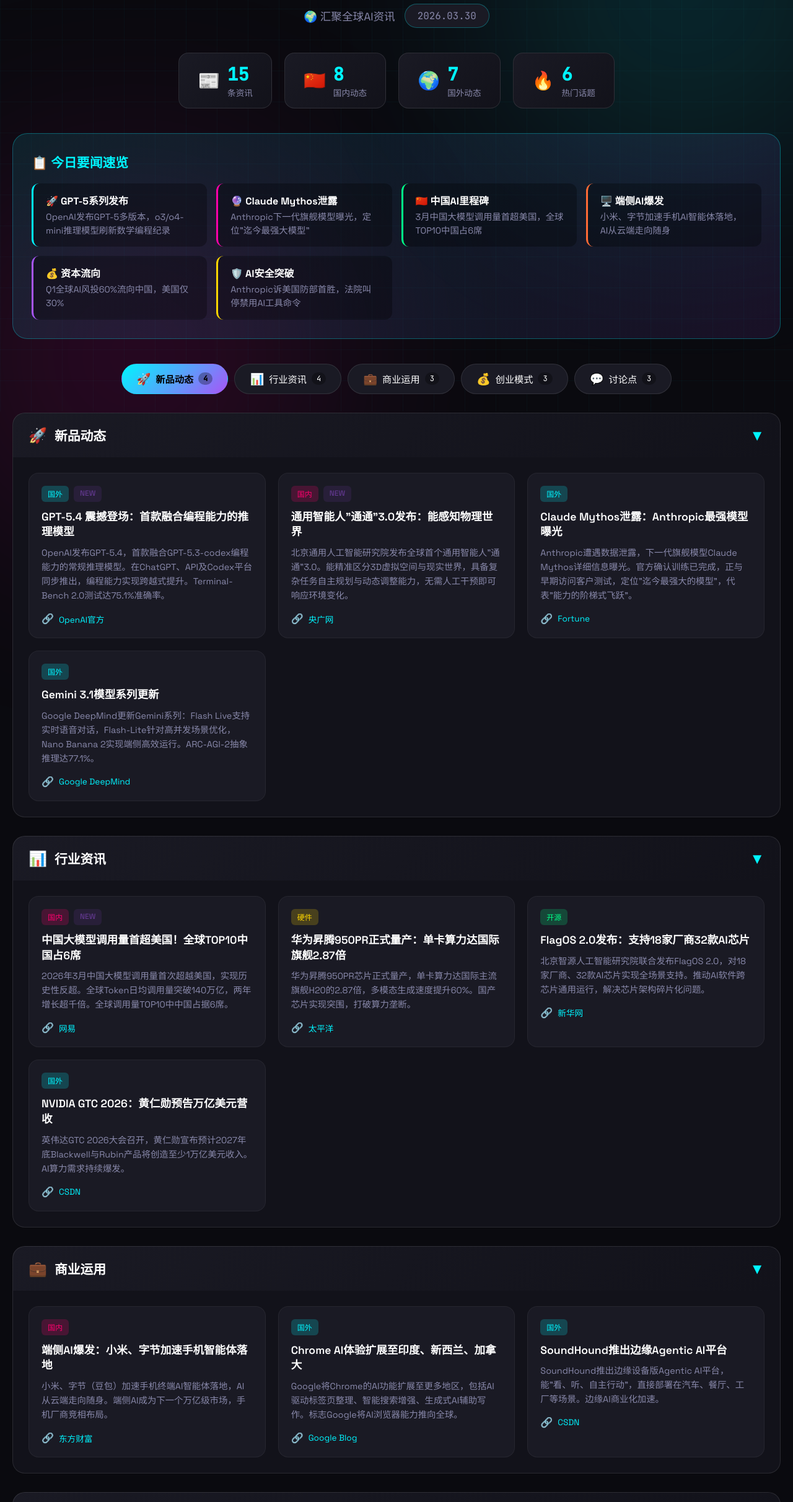
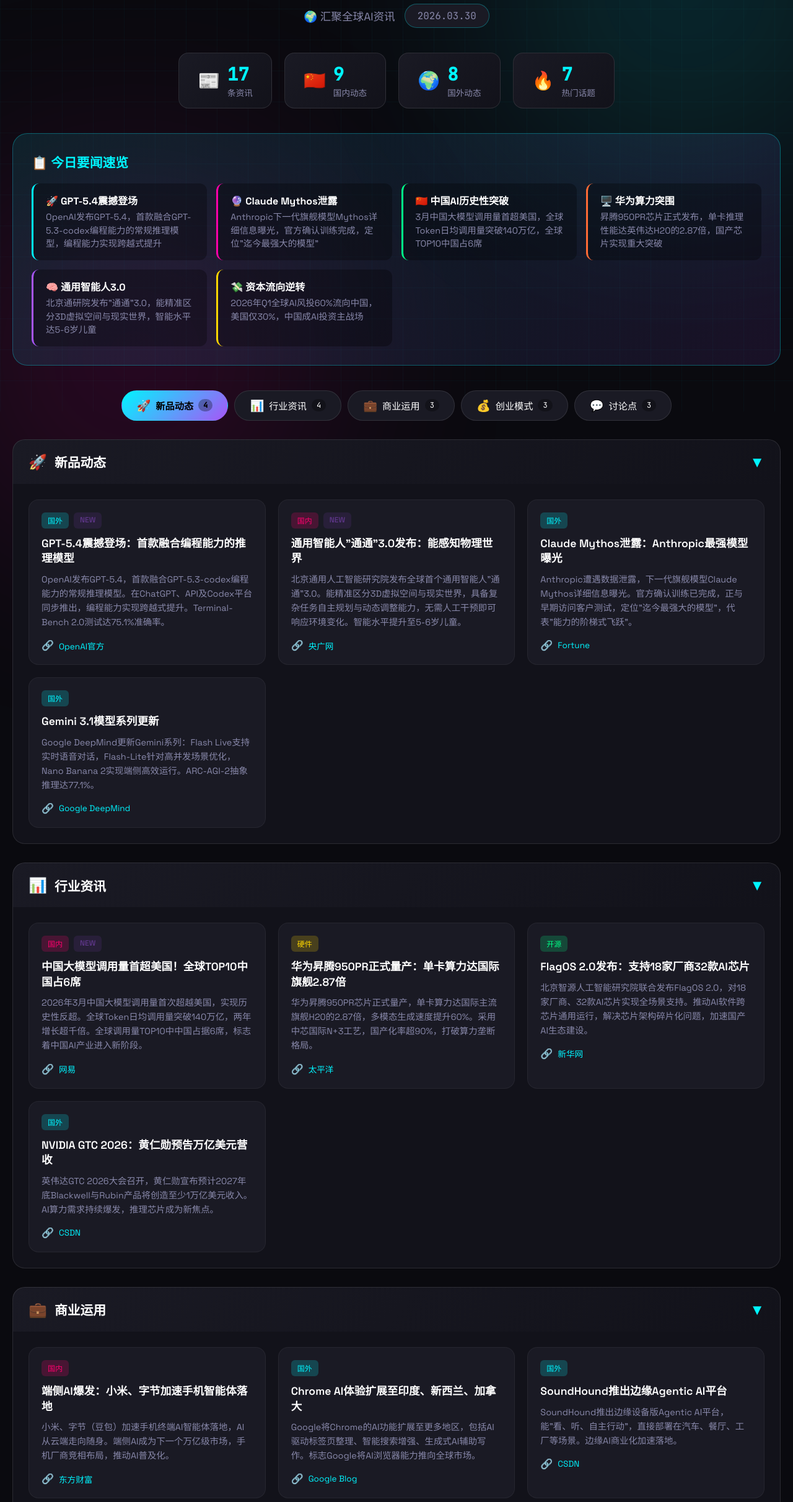
Before and after one commit to R001a/ai-daily-report, a plain HTML site: page index.html in a window 1280 px wide. Shown: the part 136-2560 px from the top of the page at 62% size. Drawn offline with Linux system fonts and the light colour scheme.

Commit message:
Update AI Daily Report for 2026-03-30

```diff
--- a/index.html
+++ b/index.html
@@ -36,7 +36,6 @@
             overflow-x: hidden;
         }
 
-        /* Animated Background */
         .bg-grid {
             position: fixed;
             top: 0;
@@ -89,7 +88,6 @@
             z-index: 1;
         }
 
-        /* Header */
         header {
             text-align: center;
             margin-bottom: 40px;
@@ -138,7 +136,6 @@
             font-size: 0.9em;
         }
 
-        /* Stats Bar */
         .stats-bar {
             display: flex;
             justify-content: center;
@@ -190,7 +187,6 @@
             color: var(--text-secondary);
         }
 
-        /* Summary */
         .summary-section {
             background: linear-gradient(135deg, rgba(0, 245, 255, 0.1), rgba(168, 85, 247, 0.1));
             border: 1px solid var(--border-glow);
@@ -240,7 +236,6 @@
             line-height: 1.5;
         }
 
-        /* Category Navigation */
         .category-nav {
             display: flex;
             justify-content: center;
@@ -290,7 +285,6 @@
             font-family: 'JetBrains Mono', monospace;
         }
 
-        /* Category Sections */
         .category-section {
             margin-bottom: 30px;
             animation: fadeInUp 0.6s ease-out both;
@@ -364,7 +358,6 @@
             opacity: 0;
         }
 
-        /* News Cards */
         .news-card {
             background: var(--bg-card);
             border-radius: 16px;
@@ -484,7 +477,6 @@
             font-size: 1em;
         }
 
-        /* Footer */
         footer {
             text-align: center;
             padding: 40px 20px;
@@ -497,7 +489,6 @@
             text-decoration: none;
         }
 
-        /* Responsive */
         @media (max-width: 768px) {
             h1 { font-size: 2em; }
             .stats-bar { gap: 10px; }
@@ -506,7 +497,6 @@
             .nav-btn { padding: 10px 16px; font-size: 0.85em; }
         }
 
-        /* Scrollbar */
         ::-webkit-scrollbar {
             width: 8px;
         }
@@ -544,28 +534,28 @@
             <div class="stat-card">
                 <span class="stat-icon">📰</span>
                 <div class="stat-info">
-                    <div class="stat-number">15</div>
+                    <div class="stat-number">17</div>
                     <div class="stat-label">条资讯</div>
                 </div>
             </div>
             <div class="stat-card">
                 <span class="stat-icon">🇨🇳</span>
                 <div class="stat-info">
-                    <div class="stat-number">8</div>
+                    <div class="stat-number">9</div>
                     <div class="stat-label">国内动态</div>
                 </div>
             </div>
             <div class="stat-card">
                 <span class="stat-icon">🌍</span>
                 <div class="stat-info">
-                    <div class="stat-number">7</div>
+                    <div class="stat-number">8</div>
                     <div class="stat-label">国外动态</div>
                 </div>
             </div>
             <div class="stat-card">
                 <span class="stat-icon">🔥</span>
                 <div class="stat-info">
-                    <div class="stat-number">6</div>
+                    <div class="stat-number">7</div>
                     <div class="stat-label">热门话题</div>
                 </div>
             </div>
@@ -575,28 +565,28 @@
             <h2>📋 今日要闻速览</h2>
             <div class="summary-grid">
                 <div class="summary-item">
-                    <strong>🚀 GPT-5系列发布</strong>
-                    <p>OpenAI发布GPT-5多版本，o3/o4-mini推理模型刷新数学编程纪录</p>
+                    <strong>🚀 GPT-5.4震撼登场</strong>
+                    <p>OpenAI发布GPT-5.4，首款融合GPT-5.3-codex编程能力的常规推理模型，编程能力实现跨越式提升</p>
                 </div>
                 <div class="summary-item">
                     <strong>🔮 Claude Mythos泄露</strong>
-                    <p>Anthropic下一代旗舰模型曝光，定位"迄今最强大模型"</p>
+                    <p>Anthropic下一代旗舰模型Mythos详细信息曝光，官方确认训练完成，定位"迄今最强大的模型"</p>
                 </div>
                 <div class="summary-item">
-                    <strong>🇨🇳 中国AI里程碑</strong>
-                    <p>3月中国大模型调用量首超美国，全球TOP10中国占6席</p>
+                    <strong>🇨🇳 中国AI历史性突破</strong>
+                    <p>3月中国大模型调用量首超美国，全球Token日均调用量突破140万亿，全球TOP10中国占6席</p>
                 </div>
                 <div class="summary-item">
-                    <strong>🖥️ 端侧AI爆发</strong>
-                    <p>小米、字节加速手机AI智能体落地，AI从云端走向随身</p>
+                    <strong>🖥️ 华为算力突围</strong>
+                    <p>昇腾950PR芯片正式发布，单卡推理性能达英伟达H20的2.87倍，国产芯片实现重大突破</p>
                 </div>
                 <div class="summary-item">
-                    <strong>💰 资本流向</strong>
-                    <p>Q1全球AI风投60%流向中国，美国仅30%</p>
+                    <strong>🧠 通用智能人3.0</strong>
+                    <p>北京通研院发布"通通"3.0，能精准区分3D虚拟空间与现实世界，智能水平达5-6岁儿童</p>
                 </div>
                 <div class="summary-item">
-                    <strong>🛡️ AI安全突破</strong>
-                    <p>Anthropic诉美国防部首胜，法院叫停禁用AI工具命令</p>
+                    <strong>💸 资本流向逆转</strong>
+                    <p>2026年Q1全球AI风投60%流向中国，美国仅30%，中国成AI投资主战场</p>
                 </div>
             </div>
         </section>
@@ -635,7 +625,7 @@
                             <span class="tag new">NEW</span>
                         </div>
                     </div>
-                    <h3 class="news-title">GPT-5.4 震撼登场：首款融合编程能力的推理模型</h3>
+                    <h3 class="news-title">GPT-5.4震撼登场：首款融合编程能力的推理模型</h3>
                     <p class="news-desc">OpenAI发布GPT-5.4，首款融合GPT-5.3-codex编程能力的常规推理模型。在ChatGPT、API及Codex平台同步推出，编程能力实现跨越式提升。Terminal-Bench 2.0测试达75.1%准确率。</p>
                     <div class="news-source">
                         <span class="icon">🔗</span>
@@ -651,7 +641,7 @@
                         </div>
                     </div>
                     <h3 class="news-title">通用智能人"通通"3.0发布：能感知物理世界</h3>
-                    <p class="news-desc">北京通用人工智能研究院发布全球首个通用智能人"通通"3.0。能精准区分3D虚拟空间与现实世界，具备复杂任务自主规划与动态调整能力，无需人工干预即可响应环境变化。</p>
+                    <p class="news-desc">北京通用人工智能研究院发布全球首个通用智能人"通通"3.0。能精准区分3D虚拟空间与现实世界，具备复杂任务自主规划与动态调整能力，无需人工干预即可响应环境变化。智能水平提升至5-6岁儿童。</p>
                     <div class="news-source">
                         <span class="icon">🔗</span>
                         <a href="http://m.toutiao.com/group/7622674846111105572/" target="_blank">央广网</a>
@@ -705,7 +695,7 @@
                         </div>
                     </div>
                     <h3 class="news-title">中国大模型调用量首超美国！全球TOP10中国占6席</h3>
-                    <p class="news-desc">2026年3月中国大模型调用量首次超越美国，实现历史性反超。全球Token日均调用量突破140万亿，两年增长超千倍。全球调用量TOP10中中国占据6席。</p>
+                    <p class="news-desc">2026年3月中国大模型调用量首次超越美国，实现历史性反超。全球Token日均调用量突破140万亿，两年增长超千倍。全球调用量TOP10中中国占据6席，标志着中国AI产业进入新阶段。</p>
                     <div class="news-source">
                         <span class="icon">🔗</span>
                         <a href="https://c.m.163.com/news/a/KP1NROT9055622UQ.html" target="_blank">网易</a>
@@ -719,7 +709,7 @@
                         </div>
                     </div>
                     <h3 class="news-title">华为昇腾950PR正式量产：单卡算力达国际旗舰2.87倍</h3>
-                    <p class="news-desc">华为昇腾950PR芯片正式量产，单卡算力达国际主流旗舰H20的2.87倍，多模态生成速度提升60%。国产芯片实现突围，打破算力垄断。</p>
+                    <p class="news-desc">华为昇腾950PR芯片正式量产，单卡算力达国际主流旗舰H20的2.87倍，多模态生成速度提升60%。采用中芯国际N+3工艺，国产化率超90%，打破算力垄断格局。</p>
                     <div class="news-source">
                         <span class="icon">🔗</span>
                         <a href="http://m.toutiao.com/group/7622062654324884031/" target="_blank">太平洋</a>
@@ -733,7 +723,7 @@
                         </div>
                     </div>
                     <h3 class="news-title">FlagOS 2.0发布：支持18家厂商32款AI芯片</h3>
-                    <p class="news-desc">北京智源人工智能研究院联合发布FlagOS 2.0，对18家厂商、32款AI芯片实现全场景支持。推动AI软件跨芯片通用运行，解决芯片架构碎片化问题。</p>
+                    <p class="news-desc">北京智源人工智能研究院联合发布FlagOS 2.0，对18家厂商、32款AI芯片实现全场景支持。推动AI软件跨芯片通用运行，解决芯片架构碎片化问题，加速国产AI生态建设。</p>
                     <div class="news-source">
                         <span class="icon">🔗</span>
                         <a href="http://m.toutiao.com/group/7622610358372549156/" target="_blank">新华网</a>
@@ -747,7 +737,7 @@
                         </div>
                     </div>
                     <h3 class="news-title">NVIDIA GTC 2026：黄仁勋预告万亿美元营收</h3>
-                    <p class="news-desc">英伟达GTC 2026大会召开，黄仁勋宣布预计2027年底Blackwell与Rubin产品将创造至少1万亿美元收入。AI算力需求持续爆发。</p>
+                    <p class="news-desc">英伟达GTC 2026大会召开，黄仁勋宣布预计2027年底Blackwell与Rubin产品将创造至少1万亿美元收入。AI算力需求持续爆发，推理芯片成为新焦点。</p>
                     <div class="news-source">
                         <span class="icon">🔗</span>
                         <a href="https://blog.csdn.net/fudaihb/article/details/159156051" target="_blank">CSDN</a>
@@ -772,7 +762,7 @@
                         </div>
                     </div>
                     <h3 class="news-title">端侧AI爆发：小米、字节加速手机智能体落地</h3>
-                    <p class="news-desc">小米、字节（豆包）加速手机终端AI智能体落地，AI从云端走向随身。端侧AI成为下一个万亿级市场，手机厂商竞相布局。</p>
+                    <p class="news-desc">小米、字节（豆包）加速手机终端AI智能体落地，AI从云端走向随身。端侧AI成为下一个万亿级市场，手机厂商竞相布局，推动AI普及化。</p>
                     <div class="news-source">
                         <span class="icon">🔗</span>
                         <a href="https://caifuhao.eastmoney.com/news/20260329161115896682340" target="_blank">东方财富</a>
@@ -786,7 +776,7 @@
                         </div>
                     </div>
                     <h3 class="news-title">Chrome AI体验扩展至印度、新西兰、加拿大</h3>
-                    <p class="news-desc">Google将Chrome的AI功能扩展至更多地区，包括AI驱动标签页整理、智能搜索增强、生成式AI辅助写作。标志Google将AI浏览器能力推向全球。</p>
+                    <p class="news-desc">Google将Chrome的AI功能扩展至更多地区，包括AI驱动标签页整理、智能搜索增强、生成式AI辅助写作。标志Google将AI浏览器能力推向全球市场。</p>
                     <div class="news-source">
                         <span class="icon">🔗</span>
                         <a href="https://blog.google/intl/en-in/products/expanding-chromes-ai-experiences-to-india-new-zealand-and-canada/" target="_blank">Google Blog</a>
@@ -800,7 +790,7 @@
                         </div>
                     </div>
                     <h3 class="news-title">SoundHound推出边缘Agentic AI平台</h3>
-                    <p class="news-desc">SoundHound推出边缘设备版Agentic AI平台，能"看、听、自主行动"，直接部署在汽车、餐厅、工厂等场景。边缘AI商业化加速。</p>
+                    <p class="news-desc">SoundHound推出边缘设备版Agentic AI平台，能"看、听、自主行动"，直接部署在汽车、餐厅、工厂等场景。边缘AI商业化加速落地。</p>
                     <div class="news-source">
                         <span class="icon">🔗</span>
                         <a href="https://blog.csdn.net/qq_34252622/article/details/159381072" target="_blank">CSDN</a>
@@ -825,7 +815,7 @@
                         </div>
                     </div>
                     <h3 class="news-title">全球AI风投60%流向中国</h3>
-                    <p class="news-desc">2026年Q1全球AI风投格局重塑：60%流向中国，美国仅30%。中国成AI投资主战场，资本押注中国AI企业。</p>
+                    <p class="news-desc">2026年Q1全球AI风投格局重塑：60%流向中国，美国仅30%。中国成AI投资主战场，资本押注中国AI企业，具身智能领域88起融资超200亿元。</p>
                     <div class="news-source">
                         <span class="icon">🔗</span>
                         <a href="https://caifuhao.eastmoney.com/news/20260329161115896682340" target="_blank">东方财富</a>
@@ -839,7 +829,7 @@
                         </div>
                     </div>
                     <h3 class="news-title">OpenAI与博通合作定制芯片</h3>
-                    <p class="news-desc">OpenAI与博通宣布战略合作，计划2026年推出定制数据中心芯片，部署10万片AI加速器。算力自主可控再迈步。</p>
+                    <p class="news-desc">OpenAI与博通宣布战略合作，计划2026年推出定制数据中心芯片，部署10万片AI加速器。算力自主可控再迈步，减少对NVIDIA依赖。</p>
                     <div class="news-source">
                         <span class="icon">🔗</span>
                         <a href="https://pdf.dfcfw.com/pdf/H3_AP202510181764609589_1.pdf" target="_blank">东方财富研报</a>
@@ -853,7 +843,7 @@
                         </div>
                     </div>
                     <h3 class="news-title">广州发布AI"施工图"：2030年万亿级产业</h3>
-                    <p class="news-desc">广州发布人工智能高质量发展"施工图"，目标到2030年形成万亿级产业生态圈，打造全球垂类模型产业高地。</p>
+                    <p class="news-desc">广州发布人工智能高质量发展"施工图"，目标到2030年形成万亿级产业生态圈，打造全球垂类模型产业高地，推动AI产业规模化发展。</p>
                     <div class="news-source">
                         <span class="icon">🔗</span>
                         <a href="https://c.m.163.com/news/a/KP1NROT9055622UQ.html" target="_blank">网易</a>
@@ -866,7 +856,7 @@
             <div class="category-header" onclick="toggleCategory('讨论')">
                 <div class="category-title">
                     <span class="icon">💬</span>
-                    <h2>用户讨论点</h2>
+                    <h2>讨论点</h2>
                 </div>
                 <span class="toggle-icon">▼</span>
             </div>
@@ -878,7 +868,7 @@
                         </div>
                     </div>
                     <h3 class="news-title">LLM是否将取代传统网站？</h3>
-                    <p class="news-desc">社区热议：随着OpenAI、Anthropic、Google的LLM成为信息获取主要界面，传统网站角色正在转变。是否应该为AI优化网站结构？</p>
+                    <p class="news-desc">社区热议：随着OpenAI、Anthropic、Google的LLM成为信息获取主要界面，传统网站角色正在转变。是否应该为AI优化网站结构？信息获取方式面临重构。</p>
                     <div class="news-source">
                         <span class="icon">🔗</span>
                         <a href="https://community.openai.com/t/are-llms-replacing-the-traditional-website-model/1375427" target="_blank">OpenAI社区</a>
@@ -892,7 +882,7 @@
                         </div>
                     </div>
                     <h3 class="news-title">AI编程基准测试对比</h3>
-                    <p class="news-desc">2026年3月基准测试：Claude Opus 4.6在SWE-bench达80.8%，GPT-5.4在Terminal-Bench达75.1%，Gemini 3.1 Pro在ARC-AGI-2达77.1%。</p>
+                    <p class="news-desc">2026年3月基准测试：Claude Opus 4.6在SWE-bench达80.8%，GPT-5.4在Terminal-Bench达75.1%，Gemini 3.1 Pro在ARC-AGI-2达77.1%。各模型在编程能力上激烈竞争。</p>
                     <div class="news-source">
                         <span class="icon">🔗</span>
                         <a href="https://byteiota.com/ai-coding-benchmarks-2026-claude-vs-gpt-vs-gemini/" target="_blank">Byteiota</a>
@@ -906,7 +896,7 @@
                         </div>
                     </div>
                     <h3 class="news-title">算力通胀与定价回归</h3>
-                    <p class="news-desc">阿里云宣布4月涨价，算力供需失衡导致算力回归真实定价。算力成本成为AI企业核心关注点。</p>
+                    <p class="news-desc">阿里云宣布4月涨价，算力供需失衡导致算力回归真实定价。算力成本成为AI企业核心关注点，行业从补贴走向可持续。</p>
                     <div class="news-source">
                         <span class="icon">🔗</span>
                         <a href="https://caifuhao.eastmoney.com/news/20260329161115896682340" target="_blank">东方财富</a>
@@ -921,7 +911,6 @@
     </div>
 
     <script>
-        // Toggle category visibility
         function toggleCategory(categoryId) {
             const section = document.getElementById(categoryId);
             const content = section.querySelector('.category-content');
@@ -931,19 +920,15 @@
             header.classList.toggle('collapsed');
         }
 
-        // Navigation buttons
         document.querySelectorAll('.nav-btn').forEach(btn => {
             btn.addEventListener('click', function() {
                 const category = this.dataset.category;
 
-                // Update active state
                 document.querySelectorAll('.nav-btn').forEach(b => b.classList.remove('active'));
                 this.classList.add('active');
 
-                // Scroll to category
                 const section = document.getElementById(category);
                 if (section) {
-                    // Expand if collapsed
                     const content = section.querySelector('.category-content');
                     const header = section.querySelector('.category-header');
                     if (content.classList.contains('collapsed')) {
@@ -956,7 +941,6 @@
             });
         });
 
-        // Initial animation
         document.querySelectorAll('.category-section').forEach((section, index) => {
             section.style.animationDelay = `${0.1 * index}s`;
         });
```
